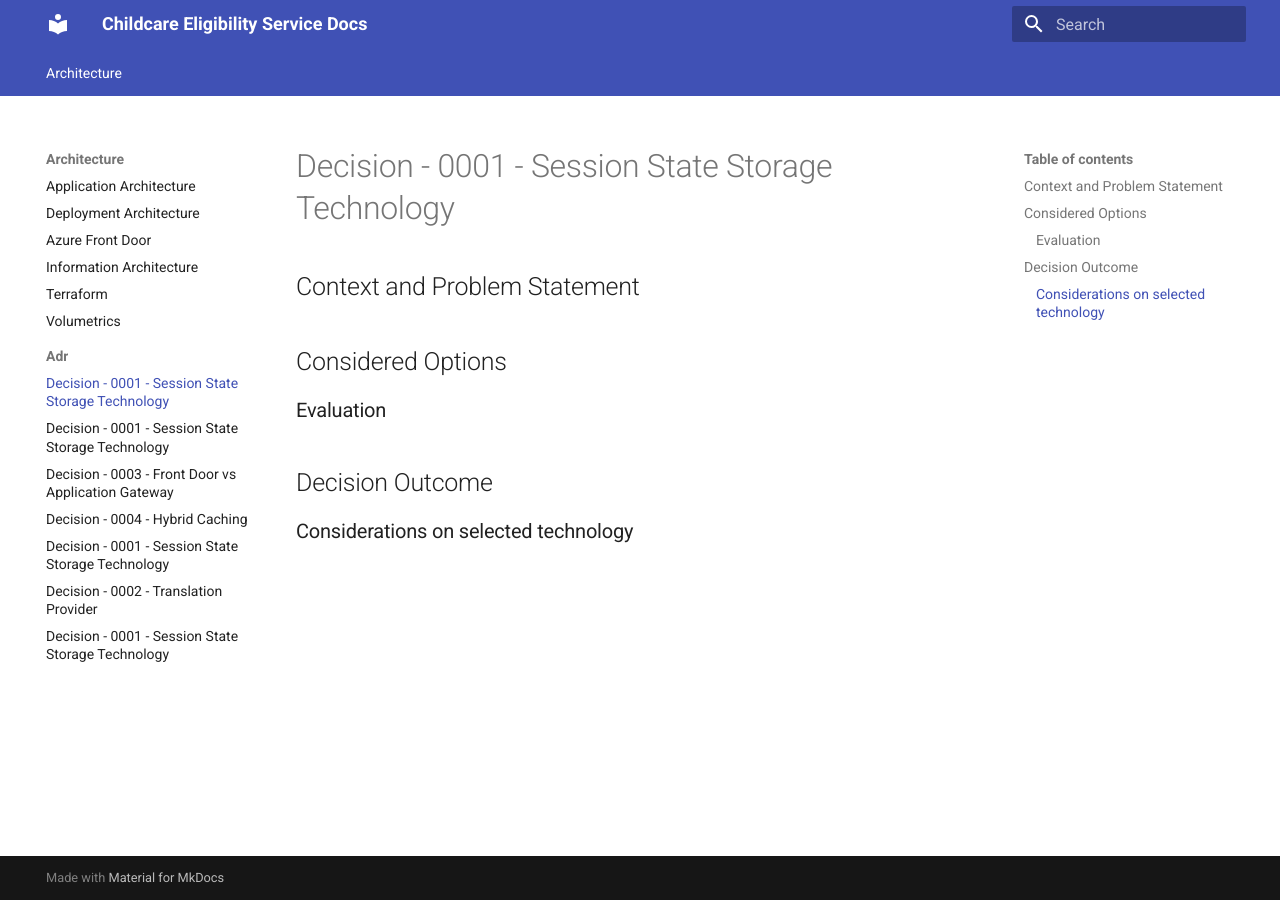
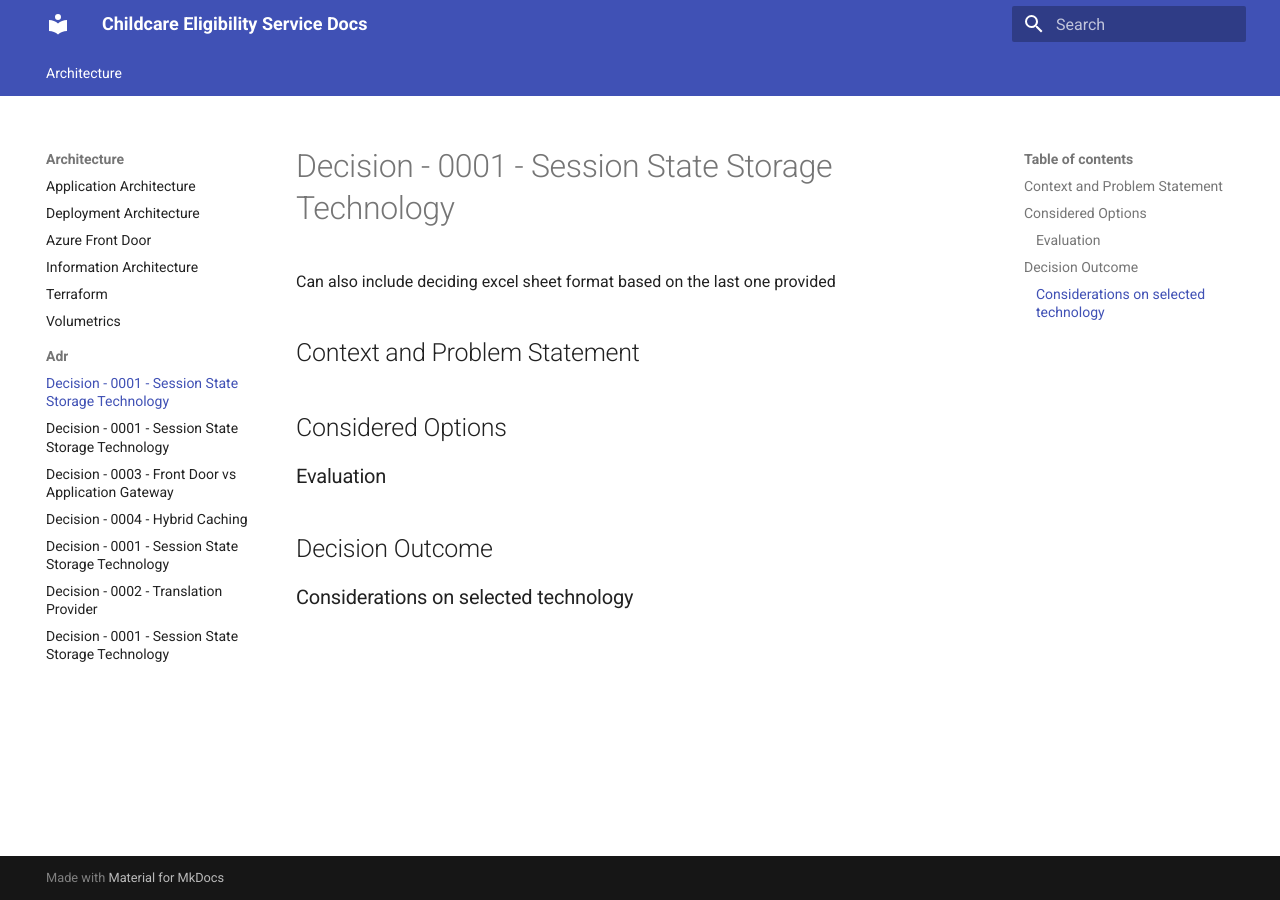
Before and after one commit to DFE-Digital/accessing-childcare-entitlement-checker, an MkDocs documentation site: the page built from docs/architecture/adr/001-rules-engine-export.md, in a window 1280 px wide. Built offline with MkDocs 1.6.1 and Material for MkDocs 9.7.7, drawn with Linux system fonts in a browser that asks for light colours.

```diff
--- a/docs/architecture/adr/001-rules-engine-export.md
+++ b/docs/architecture/adr/001-rules-engine-export.md
@@ -1,5 +1,5 @@
 # Decision - 0001 - Session State Storage Technology
-
+Can also include deciding excel sheet format based on the last one provided
 ## Context and Problem Statement
 
 
```
Also changed, not shown: 2 other files.
